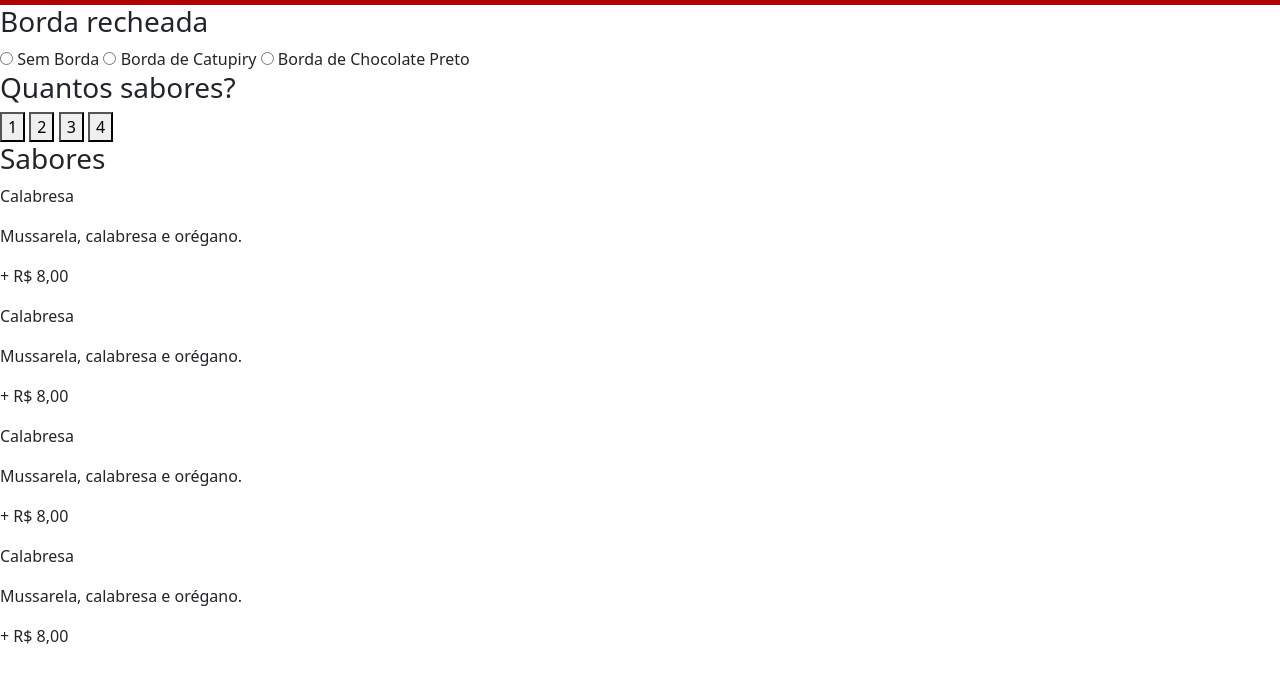
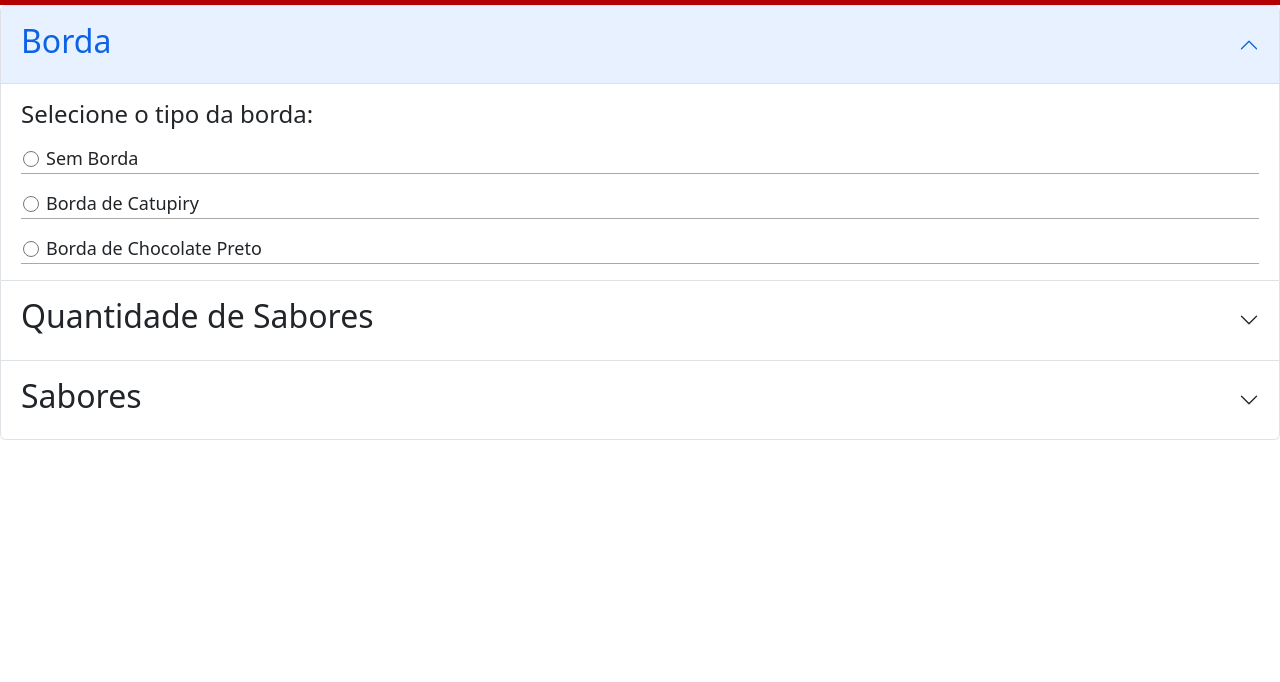
Before and after one commit to MatheusFranzener/Intelli_Pizza, a plain HTML site: page Components/pedido.html in a window 1280 px wide. Shown: the part 76-758 px from the top of the page. Drawn offline with nearby package versions, Linux system fonts and the light colour scheme.

Commit message:
commit matheusssssssssssssssssssssssssssssssssssssssssssss

```diff
--- a/Components/pedido.html
+++ b/Components/pedido.html
@@ -44,45 +44,82 @@
         </div>
     </div>
 
-    <div id="divBorda">
-        <h3>Borda recheada</h3>
-        <input type="radio" name="borda" id="borda">
-        <label for="borda">Sem Borda</label>
-        <input type="radio" name="borda" id="borda">
-        <label for="borda">Borda de Catupiry</label>
-        <input type="radio" name="borda" id="borda">
-        <label for="borda">Borda de Chocolate Preto</label>
-    </div>
+    <div class="accordion" id="accordionExample">
 
-    <div id="divNumSabor">
-        <h3>Quantos sabores?</h3>
-        <button>1</button>
-        <button>2</button>
-        <button>3</button>
-        <button>4</button>
-    </div>
+        <div class="accordion-item">
+            <h2 class="accordion-header" id="headingOne">
+                <button class="accordion-button" type="button" data-bs-toggle="collapse" data-bs-target="#collapseOne"
+                    aria-expanded="true" aria-controls="collapseOne">
+                    <h2>Borda</h2>
+                </button>
+            </h2>
+            <div id="collapseOne" class="accordion-collapse collapse show" aria-labelledby="headingOne"
+                data-bs-parent="#accordionExample">
+                <div class="accordion-body">
+                    <div class="containerTipoBorda">
+                        <h4>Selecione o tipo da borda: </h4>
+                        <div class="borda1">
+                            <input type="radio" name="borda" id="borda">
+                            <span class="textoBorda">Sem Borda</span>
+                        </div>
 
-    <div id="divSabores">
-        <h3>Sabores</h3>
-        <div>
-            <p>Calabresa</p>
-            <p>Mussarela, calabresa e orégano.</p>
-            <p>+ R$ 8,00</p>
+                        <div class="borda1">
+                            <input type="radio" name="borda" id="borda">
+                            <span class="textoBorda">Borda de Catupiry</span>
+                        </div>
+
+                        <div class="borda1">
+                            <input type="radio" name="borda" id="borda">
+                            <span class="textoBorda">Borda de Chocolate Preto</span>
+                        </div>
+                    </div>
+                </div>
+            </div>
         </div>
-        <div>
-            <p>Calabresa</p>
-            <p>Mussarela, calabresa e orégano.</p>
-            <p>+ R$ 8,00</p>
+        <div class="accordion-item">
+            <h2 class="accordion-header" id="headingTwo">
+                <button class="accordion-button collapsed" type="button" data-bs-toggle="collapse"
+                    data-bs-target="#collapseTwo" aria-expanded="false" aria-controls="collapseTwo">
+                    <h2>Quantidade de Sabores</h2>
+                </button>
+            </h2>
+            <div id="collapseTwo" class="accordion-collapse collapse" aria-labelledby="headingTwo"
+                data-bs-parent="#accordionExample">
+                <div class="accordion-body">
+                    <h4>Quantos sabores?</h4>
+
+                    <div class="divBotoes">
+                        <div class="botao">
+
+                        </div>
+                    </div>
+                </div>
+            </div>
         </div>
-        <div>
-            <p>Calabresa</p>
-            <p>Mussarela, calabresa e orégano.</p>
-            <p>+ R$ 8,00</p>
-        </div>
-        <div>
-            <p>Calabresa</p>
-            <p>Mussarela, calabresa e orégano.</p>
-            <p>+ R$ 8,00</p>
+        <div class="accordion-item">
+            <h2 class="accordion-header" id="headingThree">
+                <button class="accordion-button collapsed" type="button" data-bs-toggle="collapse"
+                    data-bs-target="#collapseThree" aria-expanded="false" aria-controls="collapseThree">
+                    <h2>Sabores</h2>
+                </button>
+            </h2>
+            <div id="collapseThree" class="accordion-collapse collapse" aria-labelledby="headingThree"
+                data-bs-parent="#accordionExample">
+                <div class="accordion-body">
+                    <div class="divSabores">
+                        <p class="nomePizza">Calabresa</p>
+                        <p class="descricaoPizza">Mussarela, calabresa e orégano.</p>
+                        <p class="precoPizza">+ R$ 8,00</p>
+                    </div>
+                    <hr>
+                    <div class="divSabores">
+                        <p class="nomePizza">Calabresa</p>
+                        <p class="descricaoPizza">Mussarela, calabresa e orégano.</p>
+                        <p class="precoPizza">+ R$ 8,00</p>
+                    </div>
+                    <hr>
+                </div>
+            </div>
         </div>
     </div>
 
--- a/Styles/pedido.css
+++ b/Styles/pedido.css
@@ -18,6 +18,17 @@ li{
 a{
     text-decoration: none !important;
     color: #FFFFFF !important;
+}
+
+hr{
+    padding: 0;
+    margin: 0;
+}
+
+input[type=radio] {
+    border: 0px;
+    width: 20px;
+    height: 16px;
 }
 
 .containerPrincipal{
@@ -46,3 +57,44 @@ a{
     margin: 0 auto;
     cursor: pointer;
 }
+
+.containerTipoBorda{
+    width: 100%;
+}
+
+.borda1{
+    display: flex;
+    align-items: center;
+    height: 30px;
+    margin-top: 15px;
+    border-bottom: solid 1px rgb(172, 168, 168);
+}
+
+.borda1:hover{
+    background-color: rgb(245, 245, 245);
+}
+
+.textoBorda{
+    margin-left: 5px;
+    font-size: 18px;
+}
+
+.nomePizza{
+    font-size: 20px;
+}
+
+.descricaoPizza{
+    font-size: 14px;
+}
+
+.precoPizza{
+    font-size: 20px;
+    color: #B30000;
+}
+
+.divBotoes{
+    display: flex;
+    justify-content: center;
+    align-items: center;
+    flex-direction: row;
+}
```
